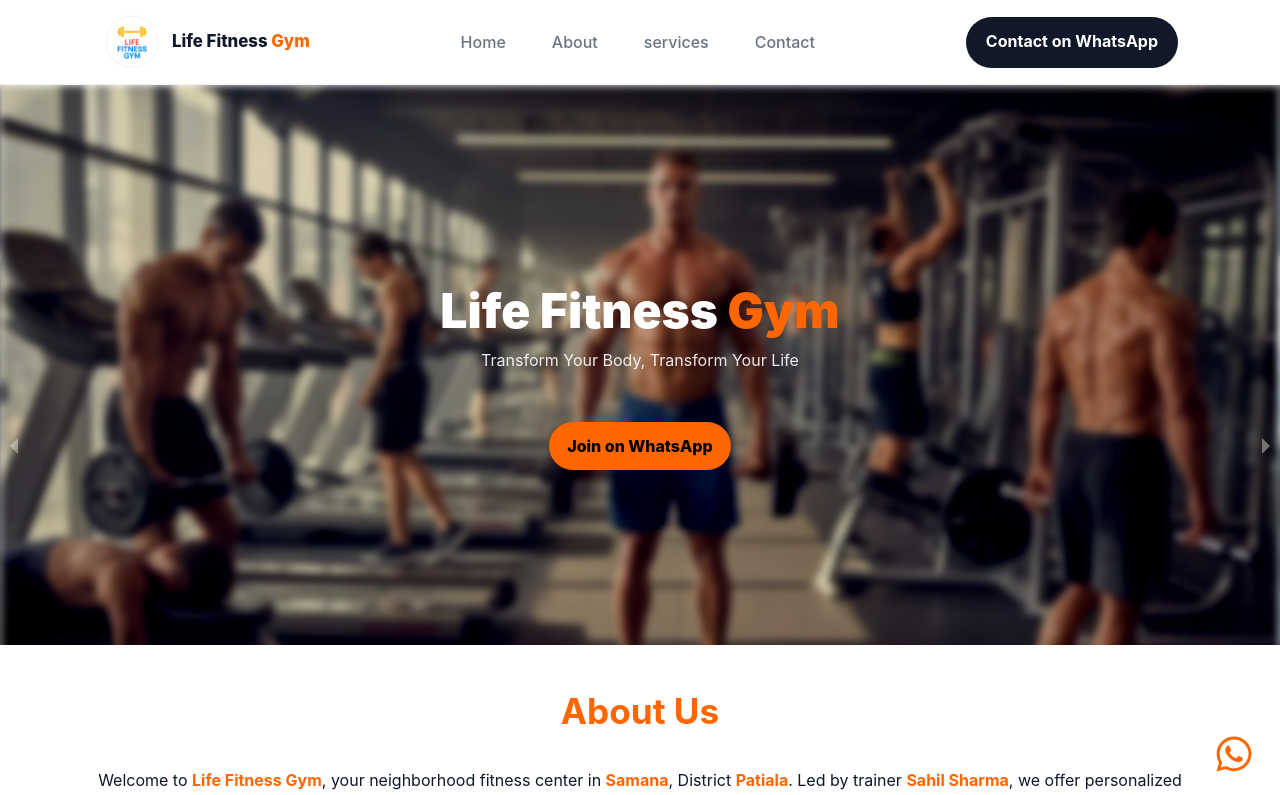
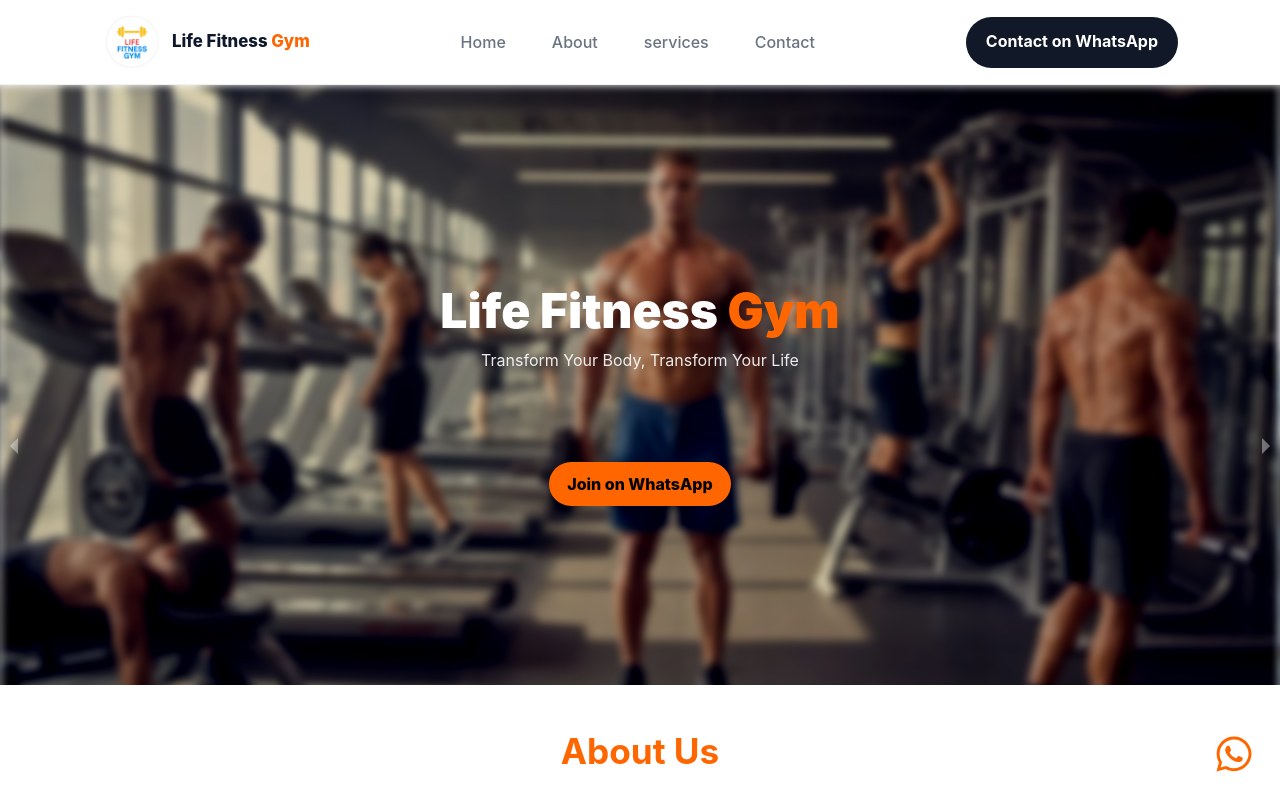
Before and after one commit to KamalPreetPPN/life-fitness-gym, a React (Vite) app: page / in a window 1280 px wide. Shown: the top 795 px of the page. Built offline with nearby package versions, Linux system fonts and the light colour scheme.

Commit message:
changes in css of Hero.modules.css from back

```diff
--- a/src/components/Hero.module.css
+++ b/src/components/Hero.module.css
@@ -30,7 +30,7 @@
   margin: 0;
 }
 .content p {
-  margin: 10px 0 10px;
+  margin: 10px 0 100px;
   opacity: 0.9;
 }
 .cta {
@@ -50,113 +50,7 @@
   color: white;          /* text white on hover */
 }
 
-
-@media (min-width: 280px) {
-  .cta{
-    display:none
-  }
-  .carousel .slide img {
-  height: 50vh;
-  object-fit: cover;
-}
-.heroWrap {
-  position: relative;
-  min-height: 22vh;
-  height: 22vh;
-  overflow: hidden;
-}
-.content {
-  height: 100px;
-  top:45px;
-
-}
-}
-
-@media (min-width: 375px) {
-  .cta{
-    display:none
-  }
-  .carousel .slide img {
-  height: 50vh;
-  object-fit: cover;
-}
-.heroWrap {
-  position: relative;
-  min-height: 27vh;
-  height: 30vh;
-  overflow: hidden;
-}
-.content {
-  height: 100px;
-  top:100px;
-
-}
-}
-
-@media (min-width: 390px) {
-  .cta{
-    display:none
-  }
-  .carousel .slide img {
-  height: 50vh;
-  object-fit: cover;
-}
-.heroWrap {
-  position: relative;
-  min-height: 27vh;
-  height: 27vh;
-  overflow: hidden;
-}
-.content {
-  height: 100px;
-  top:100px;
-
-}
-}
-
-@media (min-width: 414px) {
-  .cta{
-    display:none
-  }
-  .carousel .slide img {
-  height: 50vh;
-  object-fit: cover;
-}
-.heroWrap {
-  position: relative;
-  min-height: 27vh;
-  height: 27vh;
-  overflow: hidden;
-}
-.content {
-  height: 100px;
-  top:100px;
-
-}
-}
-
-@media (min-width: 540px) {
-  .cta{
-    display:block
-  }
-  .carousel .slide img {
-  height: 50vh;
-  object-fit: cover;
-}
-.heroWrap {
-  position: relative;
-  min-height: 42vh;
-  height: 42vh;
-  overflow: hidden;
-}
-.content {
-  height: 100px;
-  top:100px;
-
-}
-}
-
-@media (min-width: 768px) {
+@media (max-width: 768px) {
   .cta{
     display:none
   }
@@ -179,9 +73,10 @@
 }
 }
 
-@media (min-width: 1024px) and (max-width:2000px) {
+
+@media (max-width: 360px) {
   .cta{
-    display: block;
+    display:none
   }
   .carousel .slide img {
   height: 50vh;
@@ -189,15 +84,13 @@
 }
 .heroWrap {
   position: relative;
-  min-height: 70vh;
-  height: 70vh;
+  min-height: 30vh;
+  height: 30vh;
   overflow: hidden;
 }
 .content {
   height: 100px;
-  top:200px;
-}
-.content span{
-  color: #ff6600;
+  top:100px;
+
 }
 }
```
